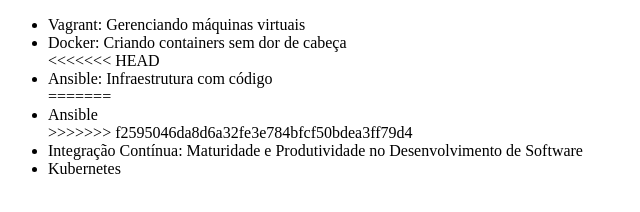
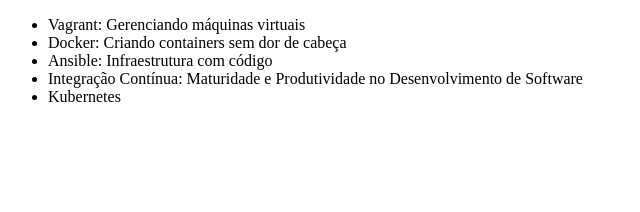
Before and after one commit to ftabarim/alura-git, a plain HTML site: page index.html in a window 1280 px wide. Shown: the whole page, without its empty margins (0-640 px from the left). Drawn offline with Linux system fonts and the light colour scheme.

Commit message:
meu deus

```diff
--- a/index.html
+++ b/index.html
@@ -8,11 +8,7 @@
     <ul>
         <li>Vagrant: Gerenciando máquinas virtuais</li>
         <li>Docker: Criando containers sem dor de cabeça</li>
-<<<<<<< HEAD
         <li>Ansible: Infraestrutura com código</li>
-=======
-        <li>Ansible</li>
->>>>>>> f2595046da8d6a32fe3e784bfcf50bdea3ff79d4
         <li>Integração Contínua: Maturidade e Produtividade no Desenvolvimento de Software</li>
         <li>Kubernetes</li>
     </ul>
```
